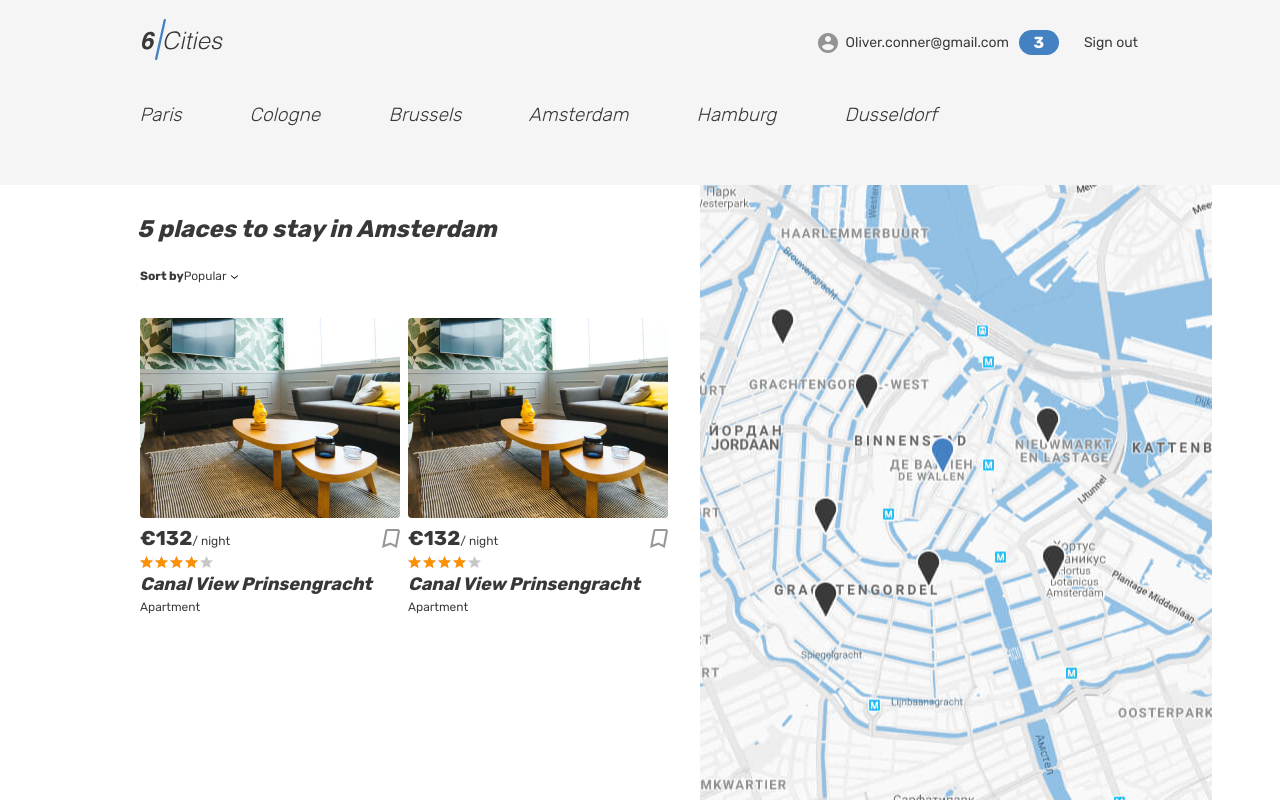
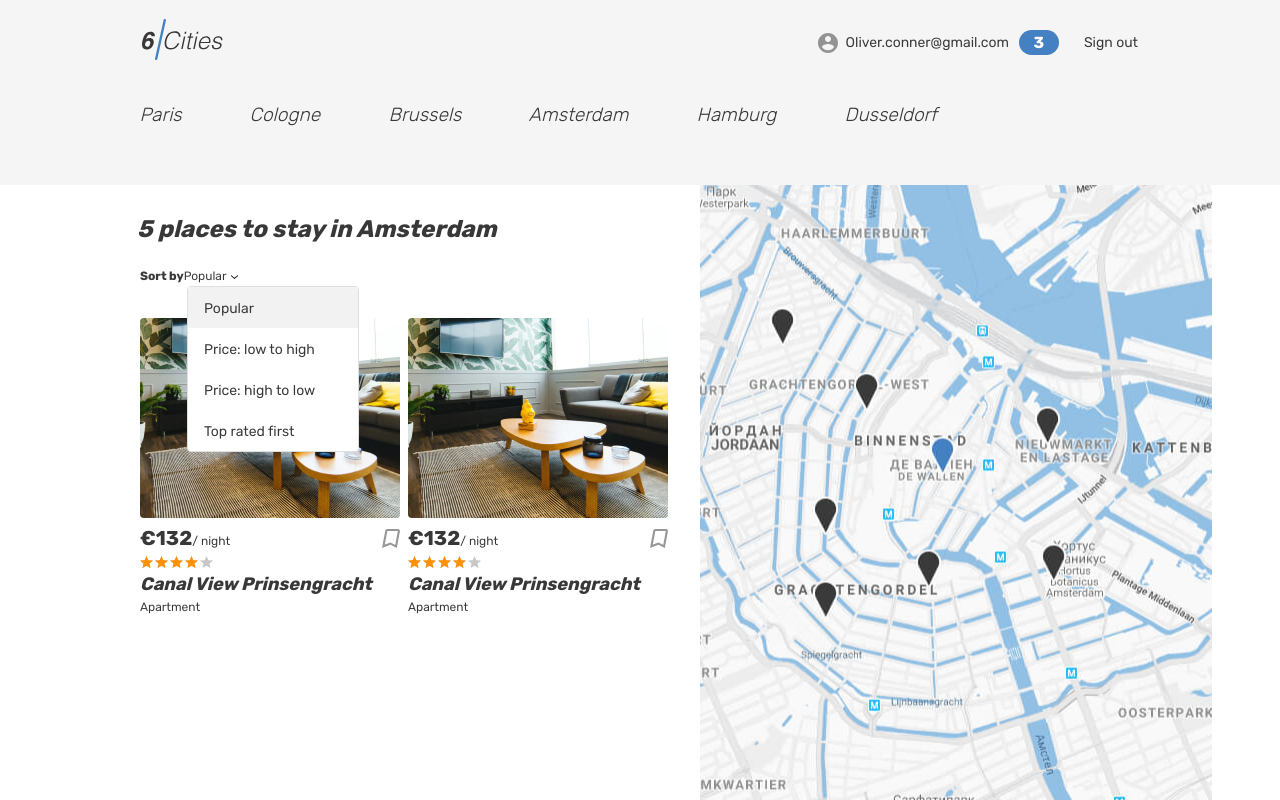
Before and after one commit to htmlacademy-react/2500183-six-cities-16, a React (Vite) app: page / in a window 1280 px wide. Built offline with nearby package versions, Linux system fonts and the light colour scheme.

Commit message:
добавлены компоненты карты ,списка,сортировки

```diff
--- a/src/components/app/cities-list.tsx
+++ b/src/components/app/cities-list.tsx
@@ -1,4 +1,4 @@
-function SixCitiesList ({city} : {city : string}) : JSX.Element {
+function CitiesList ({city} : {city : string}) : JSX.Element {
   return (
     <li className="locations__item">
       <a className="locations__item-link tabs__item" href="#">
@@ -8,4 +8,4 @@ function SixCitiesList ({city} : {city : string}) : JSX.Element {
   );
 }
 
-export default SixCitiesList;
+export default CitiesList;
--- /dev/null
+++ b/src/components/app/cities-map.tsx
@@ -0,0 +1,7 @@
+function CitiesMap () : JSX.Element {
+  return (
+    <section className="cities__map map"></section>
+  );
+}
+
+export default CitiesMap;
--- /dev/null
+++ b/src/components/app/places-sorting.tsx
@@ -0,0 +1,21 @@
+function PlacesSorting () : JSX.Element {
+  return (
+    <form className="places__sorting" action="#" method="get">
+      <span className="places__sorting-caption">Sort by</span>
+      <span className="places__sorting-type" tabIndex={0}>
+                  Popular
+        <svg className="places__sorting-arrow" width="7" height="4">
+          <use xlinkHref="#icon-arrow-select"></use>
+        </svg>
+      </span>
+      <ul className="places__options places__options--custom places__options--opened">
+        <li className="places__option places__option--active" tabIndex={0}>Popular</li>
+        <li className="places__option" tabIndex={0}>Price: low to high</li>
+        <li className="places__option" tabIndex={0}>Price: high to low</li>
+        <li className="places__option" tabIndex={0}>Top rated first</li>
+      </ul>
+    </form>
+  );
+}
+
+export default PlacesSorting;
--- a/src/pages/main-page.tsx
+++ b/src/pages/main-page.tsx
@@ -1,5 +1,7 @@
 import Header from '../components/app/header';
 import CitiesList from '../components/app/cities-list';
+import CitiesMap from '../components/app/cities-map';
+import PlacesSorting from '../components/app/places-sorting';
 
 const CITIES = ['Paris', 'Cologne', 'Brussels', 'Amsterdam', 'Hamburg', 'Dusseldorf'];// вынести в константу!!!
 
@@ -26,21 +28,9 @@ function Main({offersCount}: MainProps): JSX.Element {
             <section className="cities__places places">
               <h2 className="visually-hidden">Places</h2>
               <b className="places__found">{offersCount} places to stay in Amsterdam</b>
-              <form className="places__sorting" action="#" method="get">
-                <span className="places__sorting-caption">Sort by</span>
-                <span className="places__sorting-type" tabIndex={0}>
-                  Popular
-                  <svg className="places__sorting-arrow" width="7" height="4">
-                    <use xlinkHref="#icon-arrow-select"></use>
-                  </svg>
-                </span>
-                <ul className="places__options places__options--custom">
-                  <li className="places__option places__option--active" tabIndex={0}>Popular</li>
-                  <li className="places__option" tabIndex={0}>Price: low to high</li>
-                  <li className="places__option" tabIndex={0}>Price: high to low</li>
-                  <li className="places__option" tabIndex={0}>Top rated first</li>
-                </ul>
-              </form>
+
+              <PlacesSorting/>
+
               <div className="cities__places-list places__list tabs__content">
                 <article className="cities__card place-card">
                   <div className="cities__image-wrapper place-card__image-wrapper">
@@ -113,7 +103,9 @@ function Main({offersCount}: MainProps): JSX.Element {
               </div>
             </section>
             <div className="cities__right-section">
-              <section className="cities__map map"></section>
+
+              <CitiesMap/>
+
             </div>
           </div>
         </div>
```
